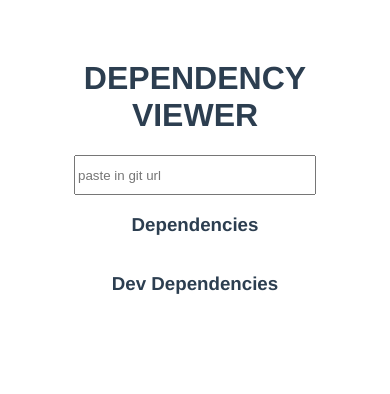
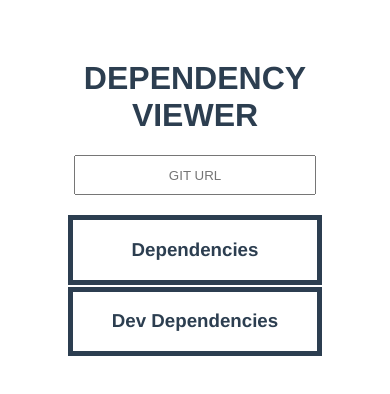
Before and after one commit to coronary/gitDepViewer, a Vue app: page / in a window 390 px wide. Shown: the top 394 px of the page. Built offline with nearby package versions, Linux system fonts and the light colour scheme.

Commit message:
fixed alignment. Removed box outlines due to the black dot illusion. Working on breakpoints next

```diff
--- a/src/components/Results.vue
+++ b/src/components/Results.vue
@@ -1,9 +1,9 @@
 <template>
-    <div>
+    <div class="test">
         <h3>{{ title }}</h3>
         <div id="results">
             <div class="pack" v-for="(ver, name) in listings" v-bind:key=name>
-                <span v-bind:href=npm+name v-bind:packName=name target="_blank" v-on:click="getNpm">{{ name }}</span>
+                <a v-bind:href=npm+name v-bind:packName=name target="_blank" v-on:click="getNpm">{{ name }}</a>
             </div>
         </div>
     </div>
@@ -38,19 +38,23 @@ export default {
 #results {
     display: flex;
     flex-wrap: wrap;
+    justify-content: center;
 }
 
 .pack {
     margin: 5px;
-    min-height: 150px;
-    min-width: 150px;
+    height: 150px;
+    width: 150px;
     display: flex;
     justify-content: center;
     align-items: center;
     color: #2c3e50;
-    border: medium solid #2c3e50;
+
     padding: 5px;
 }
 
-
+.test {
+    border: thick solid #2c3e50;
+    margin-bottom: 2px;
+}
 </style>
--- a/src/components/Search.vue
+++ b/src/components/Search.vue
@@ -1,7 +1,7 @@
 <template>
     <div id="search">
-        <input v-on:keyup.enter="search" v-model="searchTerm" type="text" placeholder="paste in git url">
-        <h2 v-if="isUrl(packName)">Dependencies for {{ packName }}</h2>
+        <input v-on:keyup.enter="search" v-model="searchTerm" type="text" placeholder="GIT URL">
+        <h2 v-if="packName">Dependencies for {{ packName }}</h2>
         <results v-bind:listings=deps title='Dependencies'></results>
         <results v-bind:listings=devdeps title='Dev Dependencies'></results>
     </div>
@@ -65,6 +65,8 @@ export default {
 input[type=text] {
     width: 60vw;
     height: 4vh;
+    text-align: center;
+    margin-bottom: 20px;
 }
 
 
```
